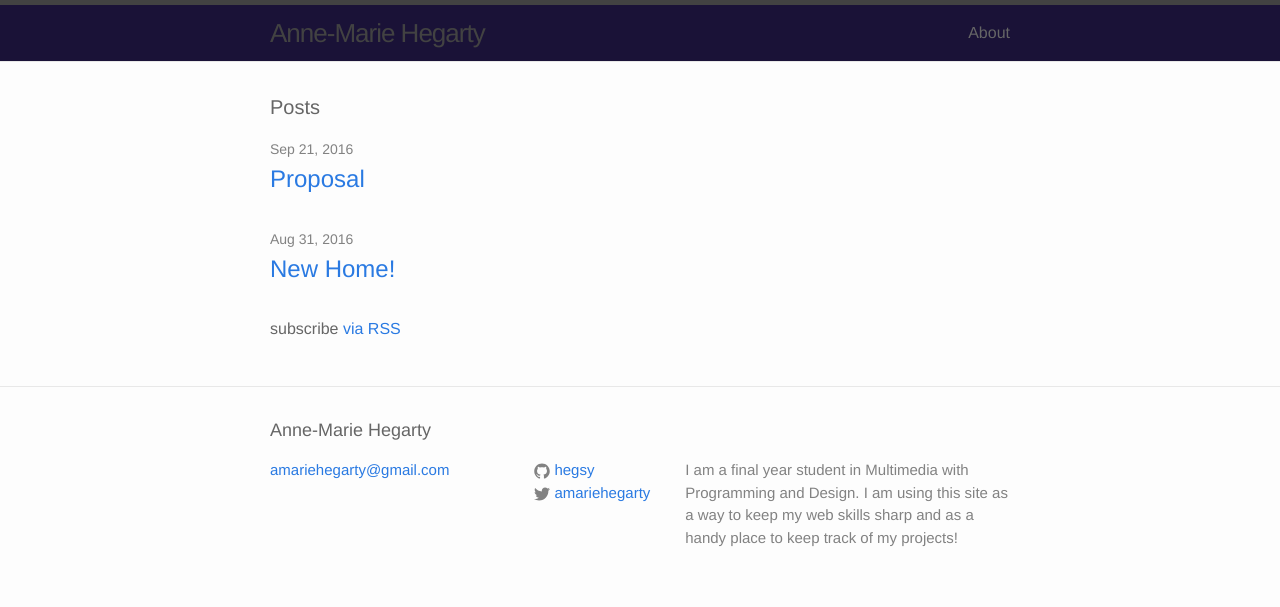
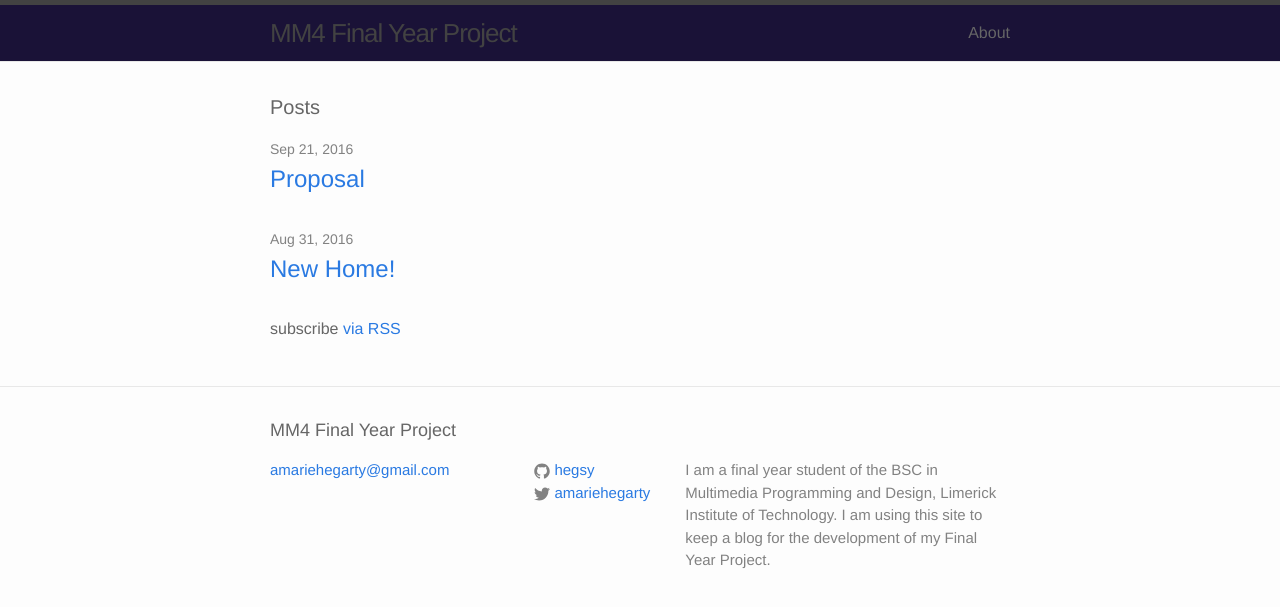
Before and after one commit to hegsy/hegsy.github.io, a Jekyll site: the page built from index.html, in a window 1280 px wide. Shown: the top 607 px of the page. Built offline with Jekyll 4.4.1, drawn with Linux system fonts in a browser that asks for light colours.

Commit message:
changed config
title and site description

```diff
--- a/_config.yml
+++ b/_config.yml
@@ -6,10 +6,10 @@
 # 'jekyll serve'. If you change this file, please restart the server process.
 
 # Site settings
-title: Anne-Marie Hegarty
+title: MM4 Final Year Project
 email: amariehegarty@gmail.com
 description: > # this means to ignore newlines until "baseurl:"
-  I am a final year student in Multimedia with Programming and Design. I am using this site as a way to keep my web skills sharp and as a handy place to keep track of my projects!
+  I am a final year student of the BSC in Multimedia Programming and Design, Limerick Institute of Technology. I am using this site to keep a blog for the development of my Final Year Project.
 baseurl: "" # the subpath of your site, e.g. /blog
 url: "http://yourdomain.com" # the base hostname & protocol for your site
 twitter_username: amariehegarty
```
